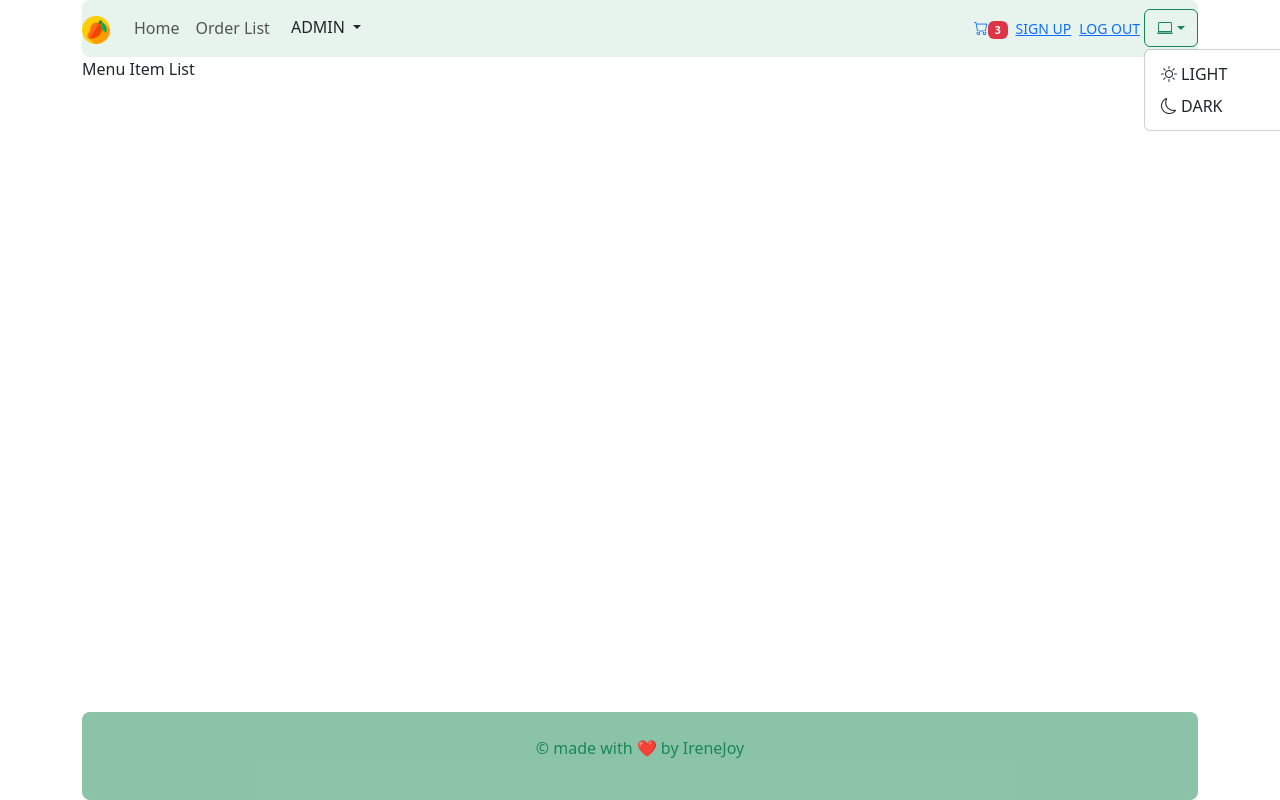
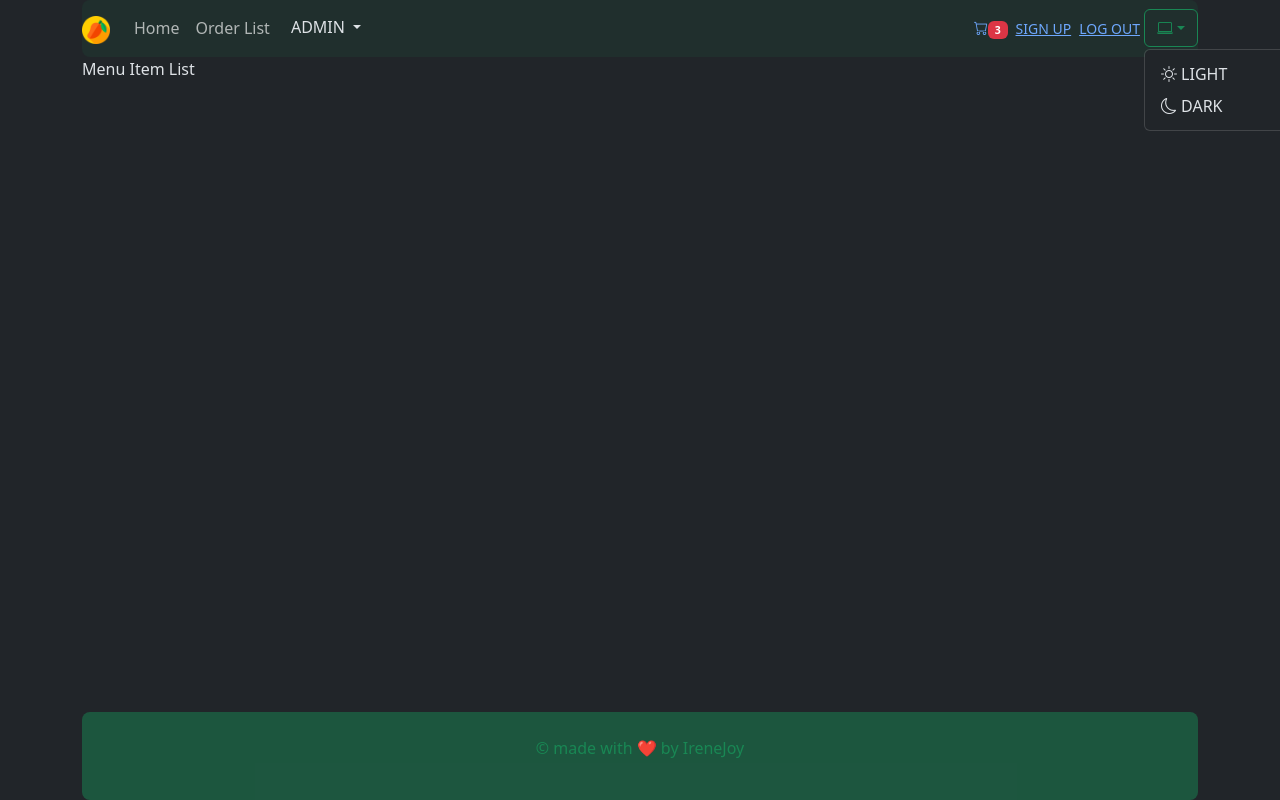
Before and after one commit to irenejoy15/mangofusion, a Vue app: page /admin/manage-menu-items in a window 1280 px wide. Both pictures are taken after a click on the button 1170 px from the left and 28 px from the top of the page. Shown: the top 800 px of the page. Built offline with nearby package versions, Linux system fonts and the light colour scheme.

Commit message:
Pinia Persitence

```diff
--- a/package.json
+++ b/package.json
@@ -13,6 +13,7 @@
     "bootstrap": "^5.3.8",
     "bootstrap-icons": "^1.13.1",
     "pinia": "^3.0.4",
+    "pinia-plugin-persistedstate": "^4.7.1",
     "vue": "^3.5.32",
     "vue-router": "^5.0.4"
   },
--- a/src/components/layouts/Header.vue
+++ b/src/components/layouts/Header.vue
@@ -81,10 +81,14 @@
 
       <ul class="dropdown-menu" aria-labelledby="dropdownMenuLink">
         <li>
-          <button class="dropdown-item"><i class="bi bi-sun"></i> LIGHT</button>
+          <button class="dropdown-item" @click="themeStore.setTheme('light')">
+            <i class="bi bi-sun"></i> LIGHT
+          </button>
         </li>
         <li>
-          <button class="dropdown-item"><i class="bi bi-moon"></i> DARK</button>
+          <button class="dropdown-item" @click="themeStore.setTheme('dark')">
+            <i class="bi bi-moon"></i> DARK
+          </button>
         </li>
       </ul>
     </div>
@@ -93,4 +97,6 @@
 
 <script setup>
 import { APP_ROUTE_NAMES } from '@/constants/routeNames.js'
+import { useThemeStore } from '@/stores/themeStore.js'
+const themeStore = useThemeStore()
 </script>
--- a/src/main.js
+++ b/src/main.js
@@ -7,9 +7,24 @@ import 'bootstrap-icons/font/bootstrap-icons.css'
 import App from './App.vue'
 import router from './router/routes.js'
 
+// 2.1 Import Pinia plugin for persisted state
+import piniaPluginPersistedstate from 'pinia-plugin-persistedstate'
+// 2.4 Import the theme store to initialize the theme on app load
+import { useThemeStore } from '@/stores/themeStore.js'
+
 const app = createApp(App)
+const pinia = createPinia()
 
-app.use(createPinia())
+// 2.2 Use the Pinia plugin for persisted state
+pinia.use(piniaPluginPersistedstate)
+
+app.use(pinia)
 app.use(router)
 
+// Initialize the theme on app load
+const themeStore = useThemeStore()
+if (themeStore.theme) {
+  document.documentElement.setAttribute('data-bs-theme', themeStore.theme)
+}
+
 app.mount('#app')
--- /dev/null
+++ b/src/stores/themeStore.js
@@ -0,0 +1,23 @@
+import { defineStore } from 'pinia'
+import { ref } from 'vue'
+
+export const useThemeStore = defineStore(
+  'theme',
+  () => {
+    const theme = ref('dark') // Default theme
+
+    const setTheme = (newTheme) => {
+      theme.value = newTheme
+      document.documentElement.setAttribute('data-bs-theme', newTheme)
+    }
+
+    return {
+      theme,
+      setTheme,
+    }
+  },
+  //2.3 Enable persistence for the theme store
+  {
+    persist: true, // Enable persistence
+  },
+)
```
Also changed, not shown: 1 other file (tests, documents, lock files or other folders).
